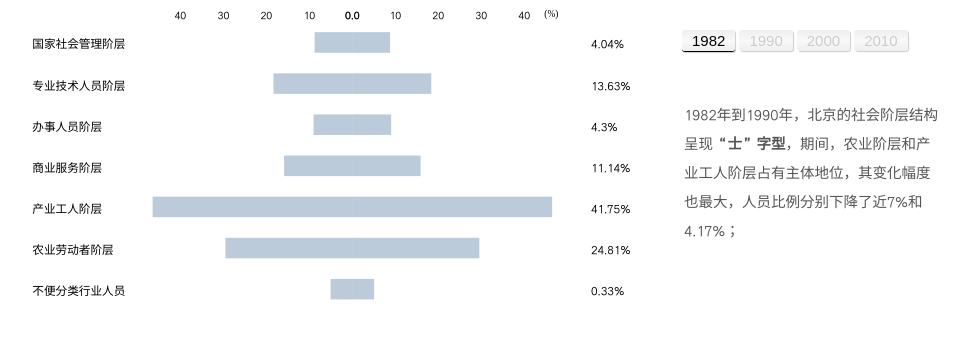
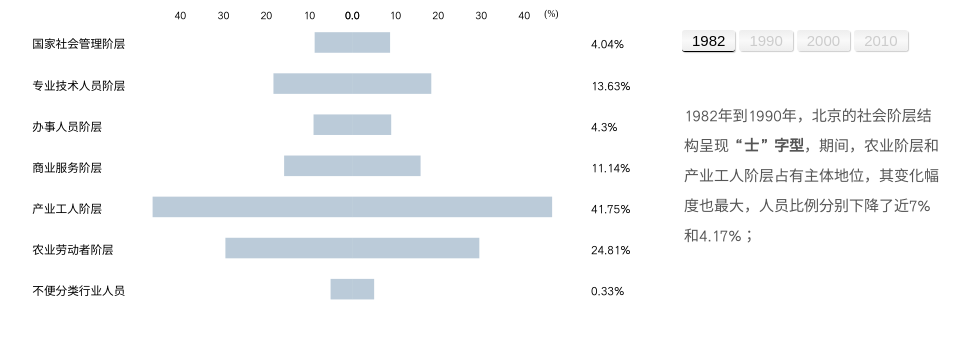
Before and after one commit to theopenwindow/bj, a plain HTML site: page chart2responsive_frame2.html in a window 1280 px wide. Shown: the whole page, without its empty margins (180-1150 px from the left). Drawn offline with nearby package versions, Linux system fonts and the light colour scheme.

Commit message:
font-size

```diff
--- a/chart2responsive_frame2.html
+++ b/chart2responsive_frame2.html
@@ -50,7 +50,7 @@
           margin-left: 0%;
           margin-right: 5%;
           font-family: "hyqihei50j";
-          font-size: 14.5px;
+          font-size: 15px;
           line-height: 200%;
           color: #555;
         }
--- a/css/styles.css
+++ b/css/styles.css
@@ -414,7 +414,7 @@
           margin-bottom: 48px;
           margin-left: 25%;
           font-family: "hyqihei50j";
-          font-size: 14.5px;
+          font-size: 15px;
           line-height: 200%;
           text-indent: 32px;
           color: #555;
```
